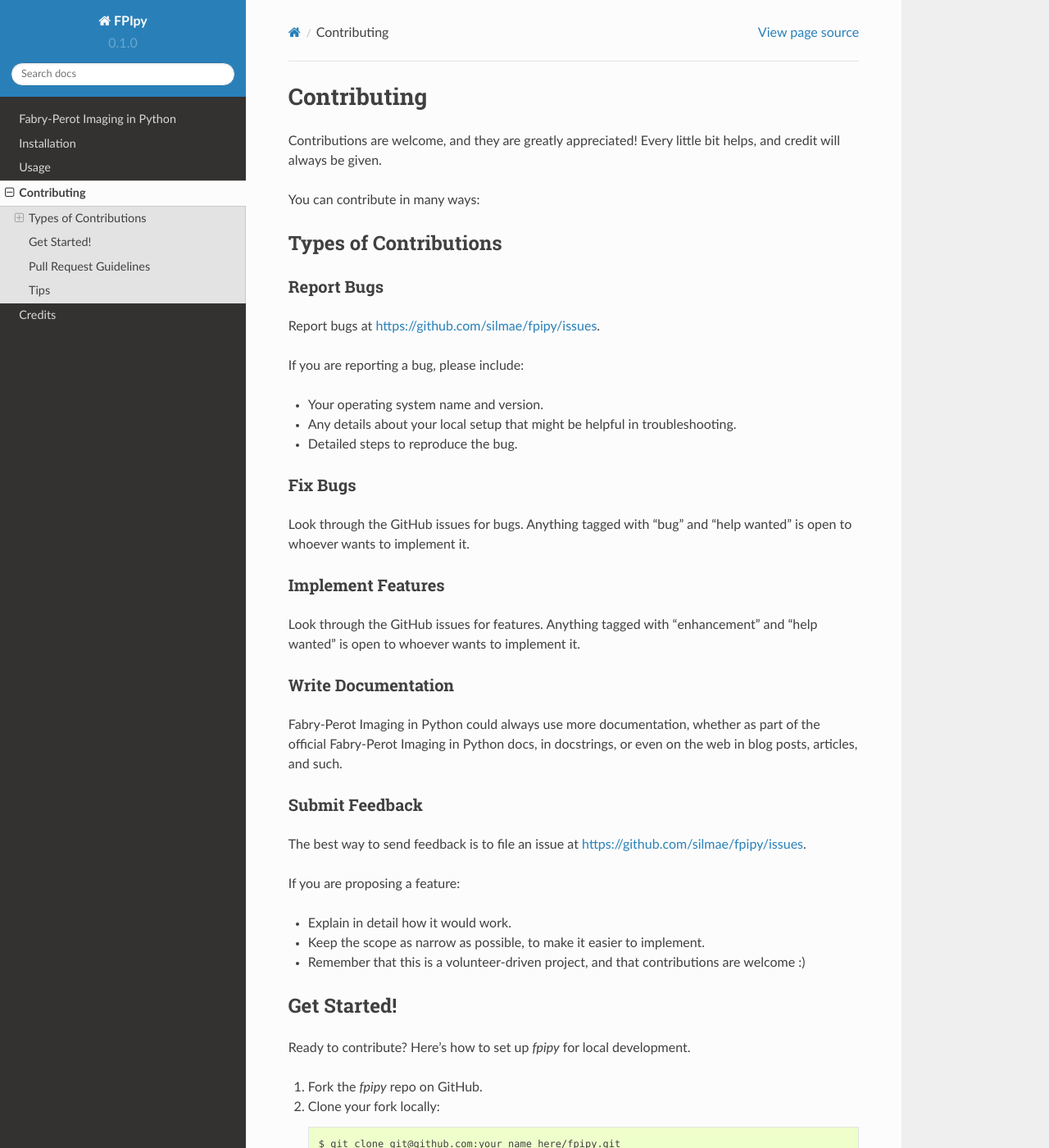
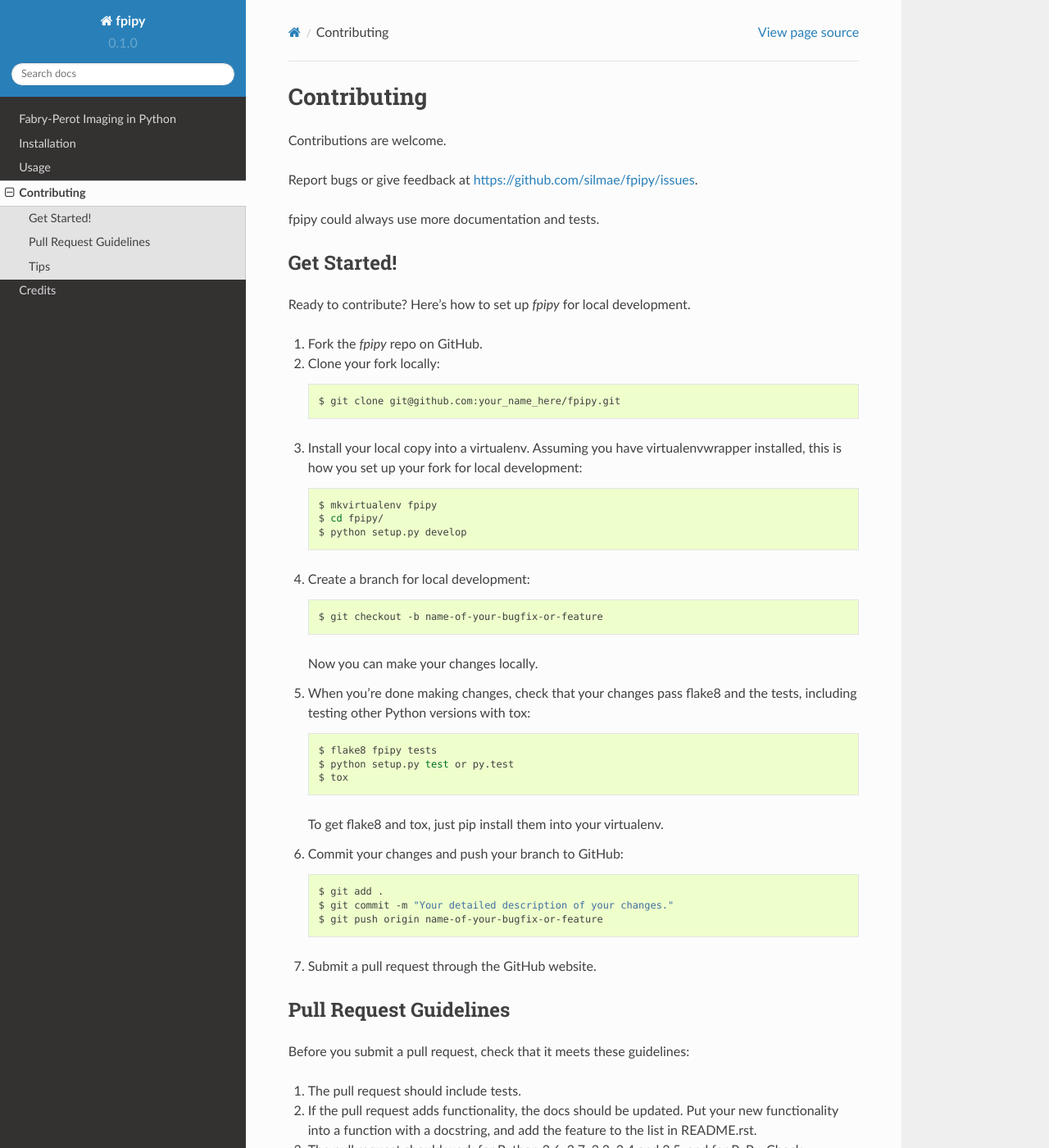
Before and after one commit to silmae/fpipy, a Sphinx documentation site: the page built from docs/contributing.rst, in a window 1280 px wide and 1400 px high. Shown: the whole window at 82% size. Built offline with Sphinx 7.4.7 and the Read the Docs theme 2.0.0, drawn with Linux system fonts in a browser that asks for light colours; pages that are not in the unit, such as notebooks, are missing from menus; some of the changed text lies outside the part shown.

Commit message:
Cleaned up documentation. Modules section is still weird.

```diff
--- a/AUTHORS.rst
+++ b/AUTHORS.rst
@@ -6,4 +6,4 @@
 Faculty of Information Technology in the University of Jyväskylä by
 
 * Matti A. Eskelinen <matti.a.eskelinen@student.jyu.fi>
-* Jyri Hämäläinen <jyri.p.hamalainen@student.jyu.fi>
+* Jyri Hämäläinen <jyri.p.hamalainen@gmail.com>
--- a/CONTRIBUTING.rst
+++ b/CONTRIBUTING.rst
@@ -4,55 +4,11 @@
 Contributing
 ============
 
-Contributions are welcome, and they are greatly appreciated! Every
-little bit helps, and credit will always be given.
+Contributions are welcome.
 
-You can contribute in many ways:
+Report bugs or give feedback at https://github.com/silmae/fpipy/issues.
 
-Types of Contributions
-----------------------
-
-Report Bugs
-~~~~~~~~~~~
-
-Report bugs at https://github.com/silmae/fpipy/issues.
-
-If you are reporting a bug, please include:
-
-* Your operating system name and version.
-* Any details about your local setup that might be helpful in troubleshooting.
-* Detailed steps to reproduce the bug.
-
-Fix Bugs
-~~~~~~~~
-
-Look through the GitHub issues for bugs. Anything tagged with "bug"
-and "help wanted" is open to whoever wants to implement it.
-
-Implement Features
-~~~~~~~~~~~~~~~~~~
-
-Look through the GitHub issues for features. Anything tagged with "enhancement"
-and "help wanted" is open to whoever wants to implement it.
-
-Write Documentation
-~~~~~~~~~~~~~~~~~~~
-
-Fabry-Perot Imaging in Python could always use more documentation, whether as part of the
-official Fabry-Perot Imaging in Python docs, in docstrings, or even on the web in blog posts,
-articles, and such.
-
-Submit Feedback
-~~~~~~~~~~~~~~~
-
-The best way to send feedback is to file an issue at https://github.com/silmae/fpipy/issues.
-
-If you are proposing a feature:
-
-* Explain in detail how it would work.
-* Keep the scope as narrow as possible, to make it easier to implement.
-* Remember that this is a volunteer-driven project, and that contributions
-  are welcome :)
+fpipy could always use more documentation and tests.
 
 Get Started!
 ------------
--- a/docs/conf.py
+++ b/docs/conf.py
@@ -46,7 +46,7 @@
     'sphinx.ext.napoleon']
 
 # Add any paths that contain templates here, relative to this directory.
-templates_path = ['_templates']
+#templates_path = ['_templates']
 
 # The suffix of source filenames.
 source_suffix = '.rst'
@@ -58,8 +58,8 @@
 master_doc = 'index'
 
 # General information about the project.
-project = u'FPIpy'
-copyright = u"2018, the FPIpy developers"
+project = u'fpipy'
+copyright = u"2018, the FPIpy developers and the University of Jyväskylä"
 
 # The version info for the project you're documenting, acts as replacement
 # for |version| and |release|, also used in various other places throughout
@@ -145,7 +145,7 @@
 # here, relative to this directory. They are copied after the builtin
 # static files, so a file named "default.css" will overwrite the builtin
 # "default.css".
-html_static_path = ['_static']
+#html_static_path = ['_static']
 
 # If not '', a 'Last updated on:' timestamp is inserted at every page
 # bottom, using the given strftime format.
@@ -261,8 +261,8 @@
      u'Fabry-Perot Imaging in Python Documentation',
      u'Matti A. Eskelinen',
      'fpipy',
-     'One line description of project.',
-     'Miscellaneous'),
+     'Tools for reading and manipulating raw data from a Fabry-Perot interferometer based hyperspectral imager.',
+     'Data Analysis'),
 ]
 
 # Documents to append as an appendix to all manuals.
```
Also changed, not shown: README.rst (+0 -14 lines), docs/usage.rst (+9 -2 lines), 2 other files.
